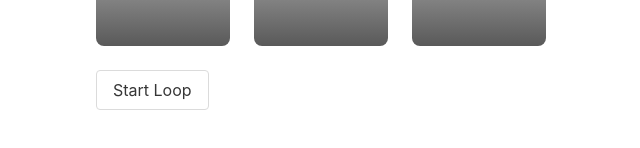
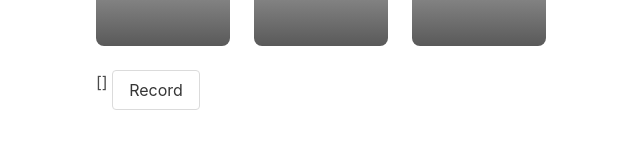
Before and after one commit to SugarFunkington/Drum-Machine, a Vue app: page / in a window 1280 px wide. Shown: the part 482-630 px from the top of the page, without its empty margins (319-959 px from the left). Built offline with nearby package versions, Linux system fonts and the light colour scheme.

Commit message:
Added loopStore to manage recording

```diff
--- a/src/components/DrumPad.vue
+++ b/src/components/DrumPad.vue
@@ -11,6 +11,8 @@
 </template>
 
 <script>
+import { useLoopStore } from '@/store/useLoop'
+
     export default {
         name: 'DrumPad',
         props: [
@@ -18,7 +20,8 @@
         ],
         data () {
             return {
-                isPressed: false
+                isPressed: false,
+                store: useLoopStore()
             }
         },
         methods: {
@@ -27,12 +30,15 @@
                     this.isPressed = true
 
                     const drumSound = new Audio("./src/assets/sounds/" + this.drum.sound + ".mp3")
-
                     drumSound.play()
 
                     setTimeout(() => {
                         this.isPressed = false
                     }, 200)
+
+                    if (this.store.loopRecording) {
+                        this.store.addDrumbeat(this.drum.keybind)
+                    }
                 }
             }
         },
--- a/src/components/LoopManager.vue
+++ b/src/components/LoopManager.vue
@@ -1,20 +1,20 @@
 <template>
-        <button class="button" @click="this.recording = !this.recording" :class="{recording: this.recording}">Start Loop</button>
+        <LoopPlayer />
 </template>
 
 <script>
+import { useLoopStore } from '@/store/useLoop'
+import LoopPlayer from './LoopPlayer.vue'
+
 export default {
     name: 'LoopManager',
+    components: {
+        LoopPlayer
+    },
     data () {
         return {
-            recording: false
+            store: useLoopStore()
         }
     }
 }
 </script>
-
-<style>
-.recording {
-    border: 1px solid red !important;
-}
-</style>
--- /dev/null
+++ b/src/components/LoopPlayer.vue
@@ -0,0 +1,18 @@
+<template>
+    {{this.store.loops}}
+    <button class="button" v-if="!this.store.loopRecording" @click="this.store.recordNewLoop()">Record</button>
+    <button class="button" v-if="this.store.loopRecording" @click="this.store.stopRecording()">Stop Recording</button>
+</template>
+
+<script>
+import { useLoopStore } from '@/store/useLoop'
+
+export default {
+    name: 'LoopPlayer',
+    data () {
+        return {
+            store: useLoopStore(),
+        }
+    }
+}
+</script>
--- /dev/null
+++ b/src/store/useLoop.js
@@ -0,0 +1,24 @@
+import { defineStore } from 'pinia'
+
+export const useLoopStore = defineStore('main', {
+    state: () => ({
+        loopRecording: false,
+        loops: []
+    }),
+    getters: {
+
+    },
+    actions: {
+        recordNewLoop() {
+            this.loopRecording = true
+            this.loops.push([])
+        },
+        stopRecording() {
+            this.loopRecording = false
+        },
+        addDrumbeat(drumbeat) {
+            this.loops[this.loops.length - 1].push(drumbeat)
+            //this.loops[-1].push(drumbeat)
+        }
+    }
+})
```
